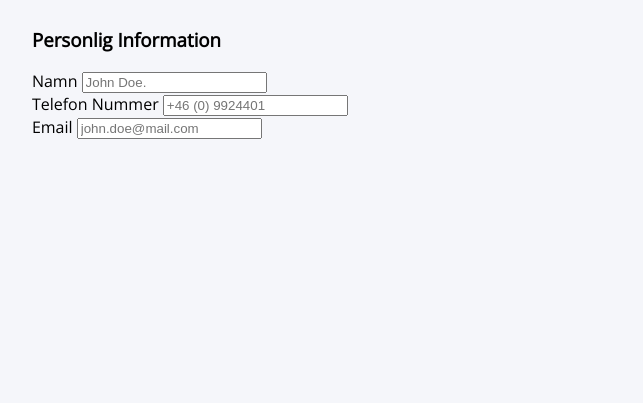
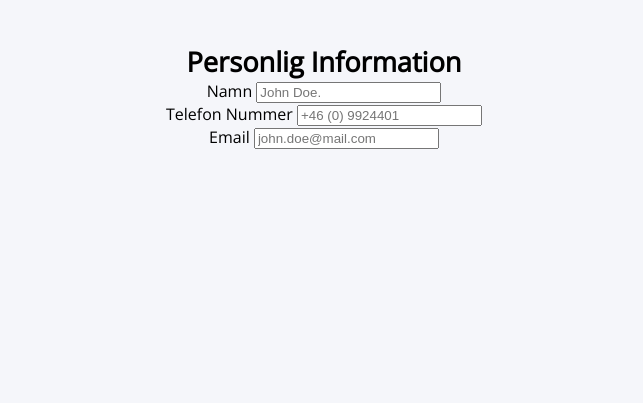
Before and after one commit to herv3us/T-gluffare, a plain HTML site: page index.html in a window 1280 px wide. Shown: the part 397-800 px from the top of the page, without its empty margins (316-959 px from the left). Drawn offline with nearby package versions, Linux system fonts and the light colour scheme; a web font is replaced by a local one.

Commit message:
style main form

```diff
--- a/index.html
+++ b/index.html
@@ -3,7 +3,7 @@
 <head>
     <meta charset="UTF-8">
     <meta name="viewport" content="width=device-width, initial-scale=1.0">
-    <title>Document</title>
+    <title>TågluffarLinjen</title>
     <link rel="stylesheet" href="style.css">
 </head>
 <body>
--- a/style.css
+++ b/style.css
@@ -15,3 +15,23 @@ main h1{
     font-size: 4rem;
     text-align: center;
 }
+
+main form{
+    display: flex;
+    justify-content: center;
+    align-items: center;
+    flex-direction: column;
+}
+
+main form h3{
+    margin-bottom: 0;
+    font-size: 1.7rem;
+
+}
+
+main form section{
+    display: inherit;
+    justify-content: center;
+    align-items: center;
+    flex-direction: column;
+}
```
